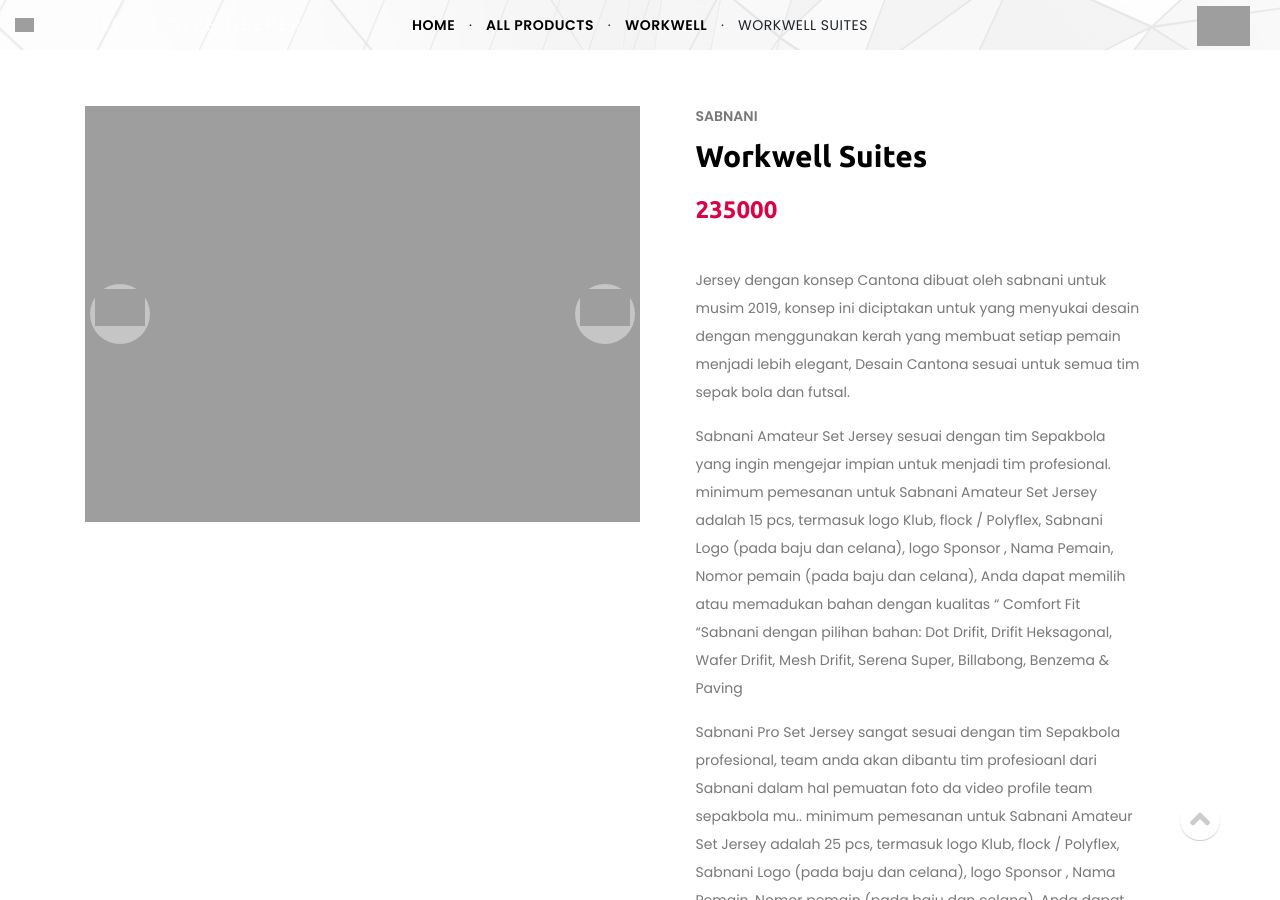
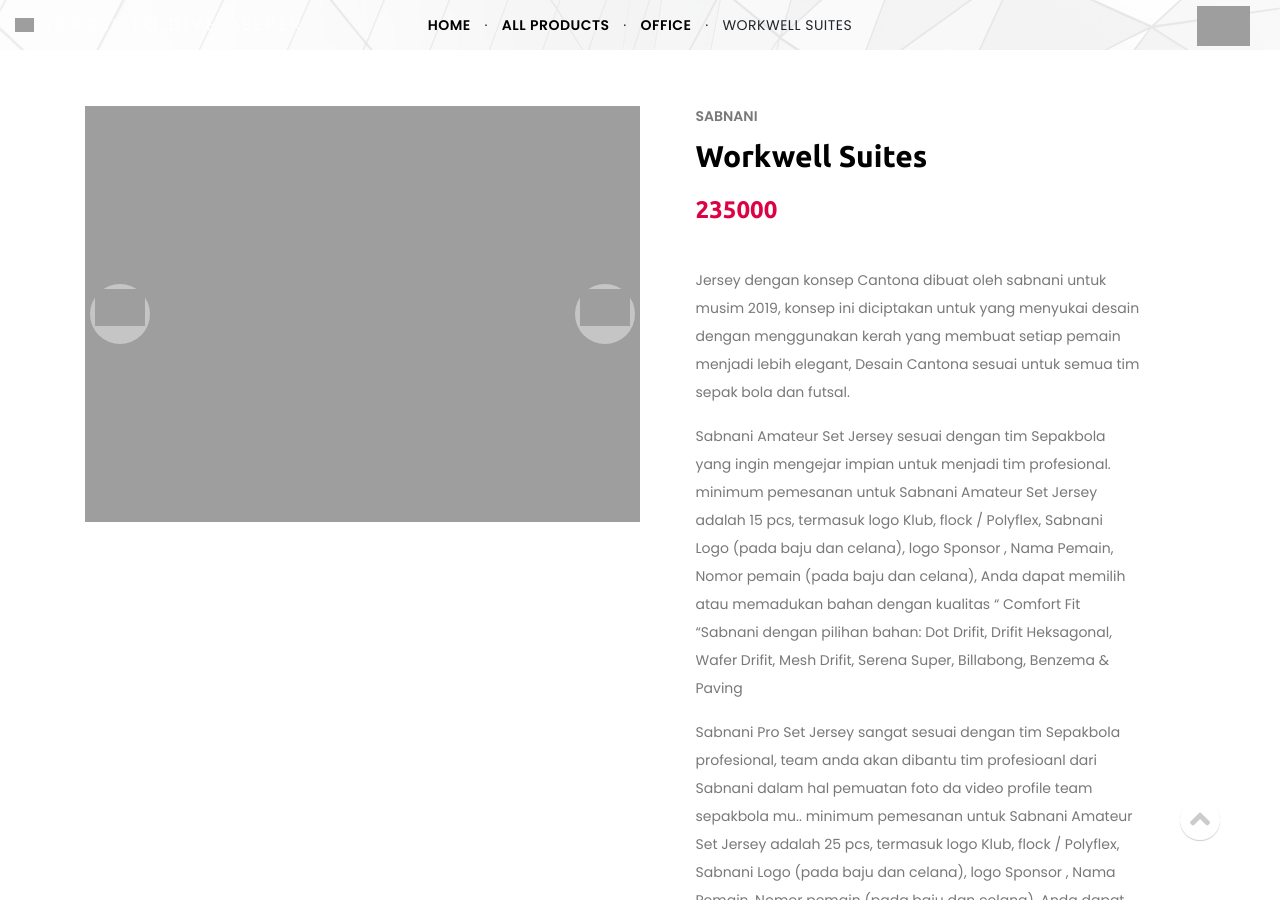
Before and after one commit to kemtol/wellspace, a Jekyll site: the page built from _product/cantona.markdown, in a window 1280 px wide and 900 px high. Built offline with Jekyll 4.4.1, drawn with Linux system fonts in a browser that asks for light colours; nearby versions of some CDN libraries; library files that are not in the unit come from our copies; grey boxes are pictures that could not be loaded.

Commit message:
Updated Cantona

```diff
--- a/_product/cantona.markdown
+++ b/_product/cantona.markdown
@@ -3,7 +3,7 @@
 date: 2018-12-24 13:29:00 +07:00
 permalink: "/product/jasa-pembuatan-baju-futsal-cantona.html"
 categories:
-- workwell
+- office
 image:
 - "/uploads/teamwear%20cantona.jpg"
 - "/uploads/cantona.jpg"
```
